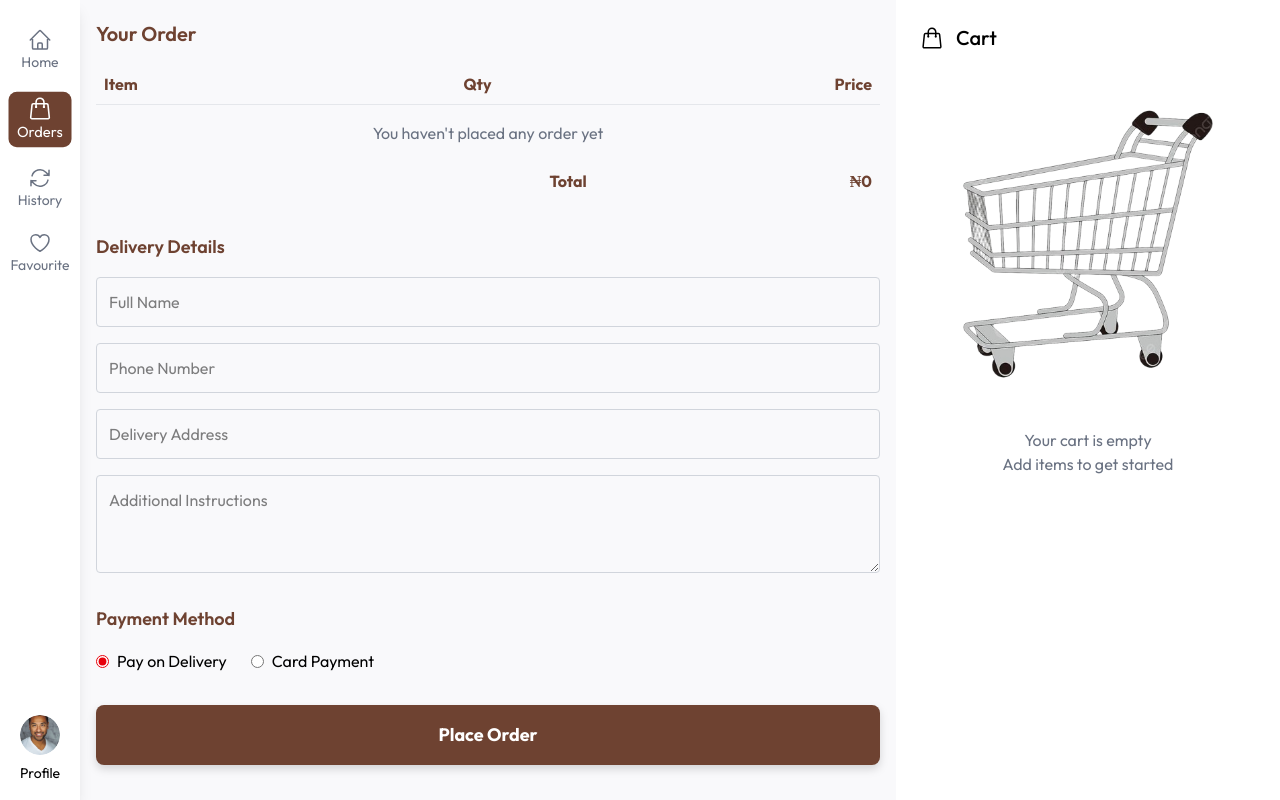
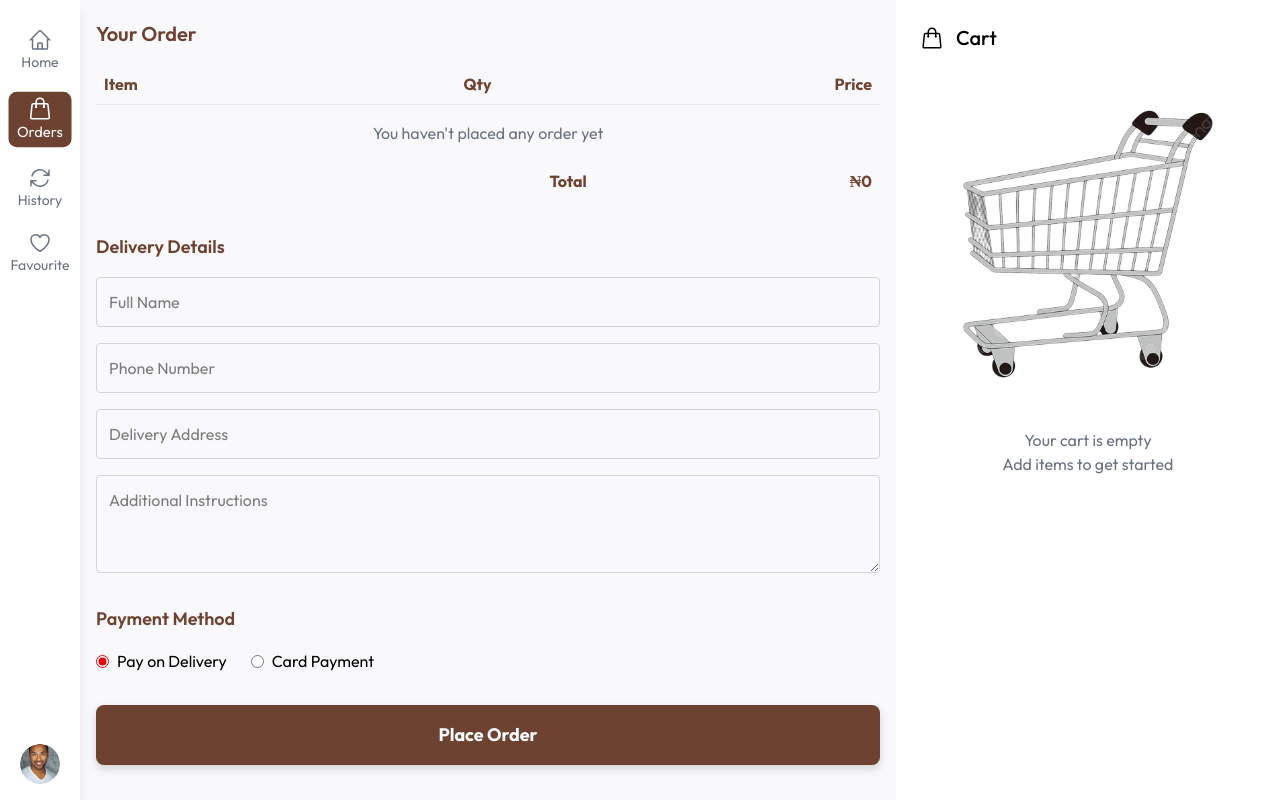
Before and after one commit to Godspowerj/Foodnest, a Next.js app: page /order in a window 1280 px wide. Built offline with nearby package versions, Linux system fonts and the light colour scheme.

Commit message:
in progress

```diff
--- a/src/app/order/page.tsx
+++ b/src/app/order/page.tsx
@@ -12,8 +12,8 @@ const OrderPage: React.FC = () => {
     <div className="bg-[#f9f9fb] h-screen overflow-y-scroll scrollbar-hide w-full px-4 py-5">
       <div className=" mx-auto ">
         <Navbar />
-        <section className="mb-8">
-          <h2 className="mb-4 text-xl font-semibold text-[#6e4231]">Your Order</h2>
+        <section className="mb-8 ">
+          <h2 className="mb-4 text-xl font-semibold text-[#6e4231] ">Your Order</h2>
           <table className="w-full border-collapse">
             <thead>
               <tr>
--- a/src/components/Sidebar.tsx
+++ b/src/components/Sidebar.tsx
@@ -90,7 +90,7 @@ const Sidebar: React.FC = () => {
                 height={40}
                 className="w-7 h-7 rounded-full object-cover"
               />
-              <span className="mt-1 text-[12px] lg:mt-2 lg:text-[14px]">
+              <span className=" text-[12px] text-gray-500 lg:mt-2 lg:text-[14px]">
                 Profile
               </span>
             </button>
@@ -107,9 +107,7 @@ const Sidebar: React.FC = () => {
               height={40}
               className="w-10 h-10 rounded-full object-cover"
             />
-            <span className="mt-1 text-[12px] lg:mt-2 lg:text-[14px]">
-              Profile
-            </span>
+
           </div>
         </button>
       </div>
```
